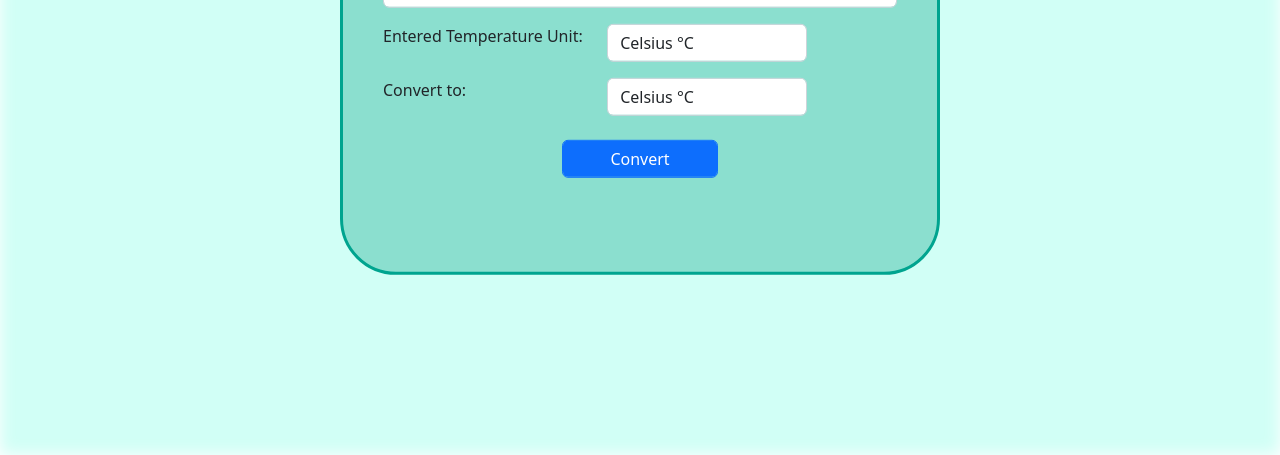
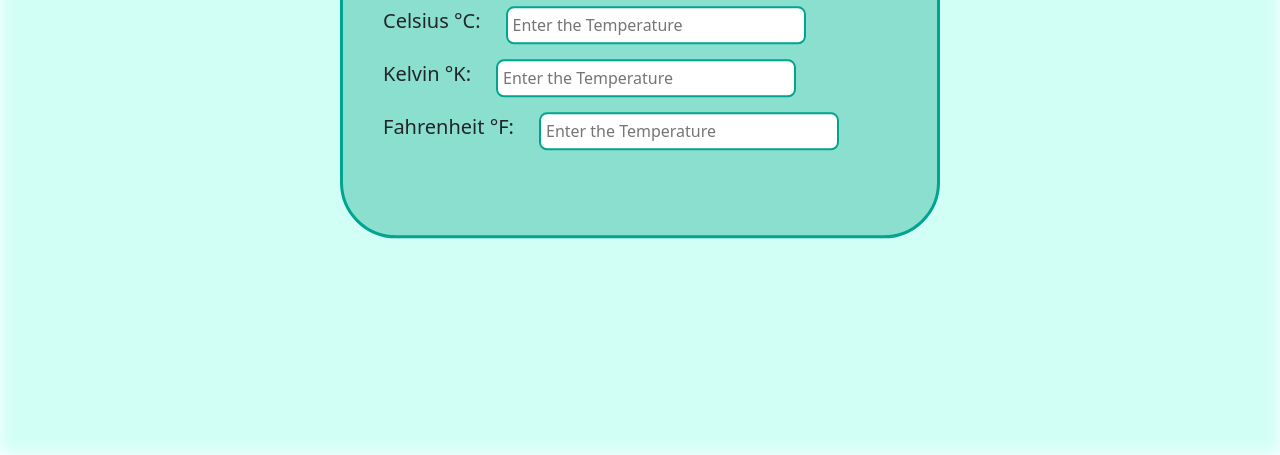
Before and after one commit to ganesh-utla/OIBGRIP, a plain HTML site: page Level 1 - Task 3 ( Temperature Converter )/index.html in a window 1280 px wide. Shown: the part 345-800 px from the top of the page. Drawn offline with nearby package versions, Linux system fonts and the light colour scheme.

Commit message:
Major Changes

```diff
--- a/Level 1 - Task 3 ( Temperature Converter )/css/style.css
+++ b/Level 1 - Task 3 ( Temperature Converter )/css/style.css
@@ -25,3 +25,18 @@ body, html {
     background-color: rgba(132, 220, 203, 0.9);
     border-radius: 56px;
 }
+
+.temp-row {
+    margin: 15px auto;
+    display: flex;
+    align-items: center;
+}
+
+.temp-row input {
+    padding: 5px;
+    margin-left: 25px;
+    outline: none;
+    border: 2px solid rgb(0, 164, 143);
+    border-radius: 8px;
+    width: 300px;
+}
--- a/Level 1 - Task 3 ( Temperature Converter )/index.html
+++ b/Level 1 - Task 3 ( Temperature Converter )/index.html
@@ -18,50 +18,23 @@
     <div class="wrapper">
 
         <h2 class="mb-4">Temperature Converter</h2>
-        <form class="row" onsubmit="tempConverter(); return false">
 
-            <div class="mb-3 col-12">
-                <input type="number" name="temp-id" id="temp-ip" placeholder="Enter the Temperature" class="form-control">
-            </div>
-
-            <div class="mb-3 col-12 col-md-5">
-                <label class="form-label">Entered Temperature Unit: </label>
-            </div>
-            <div class="mb-3 col-12 col-md-5">
-                <select name="unit-ip" id="unit-ip" class="form-control">
-                    <option value="celsius">Celsius °C</option>
-                    <option value="kelvin">Kelvin °K</option>
-                    <option value="fahrenheit">Fahrenheit °F</option>
-                </select>
-            </div>
-
-            <div class="mb-3 col-12 col-md-5">
-                <label class="form-label">Convert to: </label>
-            </div>
-            <div class="mb-4 col-12 col-md-5">
-                <select name="unit-op" id="unit-op" class="form-control">
-                    <option value="celsius">Celsius °C</option>
-                    <option value="kelvin">Kelvin °K</option>
-                    <option value="fahrenheit">Fahrenheit °F</option>
-                </select>
-            </div>
-
-            <div class="mb-3 col-4 offset-4">
-                <button class="form-control btn-primary btn" type="submit">Convert</button>
-            </div>
-
-        </form>
-
-        <div class="row">
-            <div class="col-12">
-                <h4 id="result"></h4>
-            </div>
+        <div class="temp-row">
+            <h5>Celsius °C: </h5>
+            <input type="text" name="celsius-id" id="celsius-ip" placeholder="Enter the Temperature">
+        </div>
+        <div class="temp-row">
+            <h5>Kelvin °K: </h5>
+            <input type="text" name="kelvin-id" id="kelvin-ip" placeholder="Enter the Temperature">
+        </div>
+        <div class="temp-row">
+            <h5>Fahrenheit °F: </h5>
+            <input type="text" name="farh-id" id="farh-ip" placeholder="Enter the Temperature">
         </div>
 
     </div>
 
     <script src="./js/script.js"></script>
-    <script src="https://cdn.jsdelivr.net/npm/bootstrap@5.2.3/dist/js/bootstrap.bundle.min.js"></script>
 
 </body>
 </html>
--- a/Level 1 - Task 3 ( Temperature Converter )/js/script.js
+++ b/Level 1 - Task 3 ( Temperature Converter )/js/script.js
@@ -1,56 +1,19 @@
 
-function tempConverter() {
+let celsius = document.getElementById('celsius-ip');
+let kelvin = document.getElementById('kelvin-ip');
+let farh = document.getElementById('farh-ip');
 
-    let temp = parseFloat(document.getElementById('temp-ip').value);
-    let ipUnit = document.getElementById('unit-ip').value;
-    let opUnit = document.getElementById('unit-op').value;
-    var res = 0;
-    var unit = null;
+celsius.oninput = () => {
+    kelvin.value = (parseFloat(celsius.value) + 273.15).toFixed(2);
+    farh.value = (parseFloat(celsius.value)*(9/5) + 32).toFixed(2);
+}
 
-    if(ipUnit==="celsius"){
-        if(opUnit==="kelvin") {
-            res = temp + 273.15;
-            unit = "°K"
-        }
-        else if(opUnit==="fahrenheit") {
-            res = temp*(9/5) + 32;
-            unit = "°F"
-        }
-        else {
-            res = temp;
-            unit = "°C"
-        }
-    }
+kelvin.oninput = () => {
+    celsius.value = (parseFloat(kelvin.value) - 273.15).toFixed(2);
+    farh.value = ((parseFloat(kelvin.value) - 273.15)*(9/5) + 32).toFixed(2);
+}
 
-    else if(ipUnit==="kelvin"){
-        if(opUnit==="celsius") {
-            res = temp - 273.15;
-            unit = "°C"
-        }
-        else if(opUnit==="fahrenheit") {
-            res = (temp - 273.15)*(9/5) + 32;
-            unit = "°F"
-        }
-        else {
-            res = temp;
-            unit = "°K"
-        }
-    }
-
-    else{
-        if(opUnit==="celsius") {
-            res = (temp-32)*(5/9);
-            unit = "°C"
-        }
-        else if(opUnit==="kelvin") {
-            res = (temp-32)*(5/9) + 273.15;
-            unit = "°K"
-        }
-        else {
-            res = temp;
-            unit = "°F"
-        }
-    }
-
-    document.getElementById('result').innerHTML = `Result: ${res.toFixed(2)} ${unit}`;
+farh.oninput = () => {
+    celsius.value = ((parseFloat(farh.value)-32)*(5/9)).toFixed(2);
+    kelvin.value = ((parseFloat(farh.value)-32)*(5/9) + 273.15).toFixed(2);
 }
```
